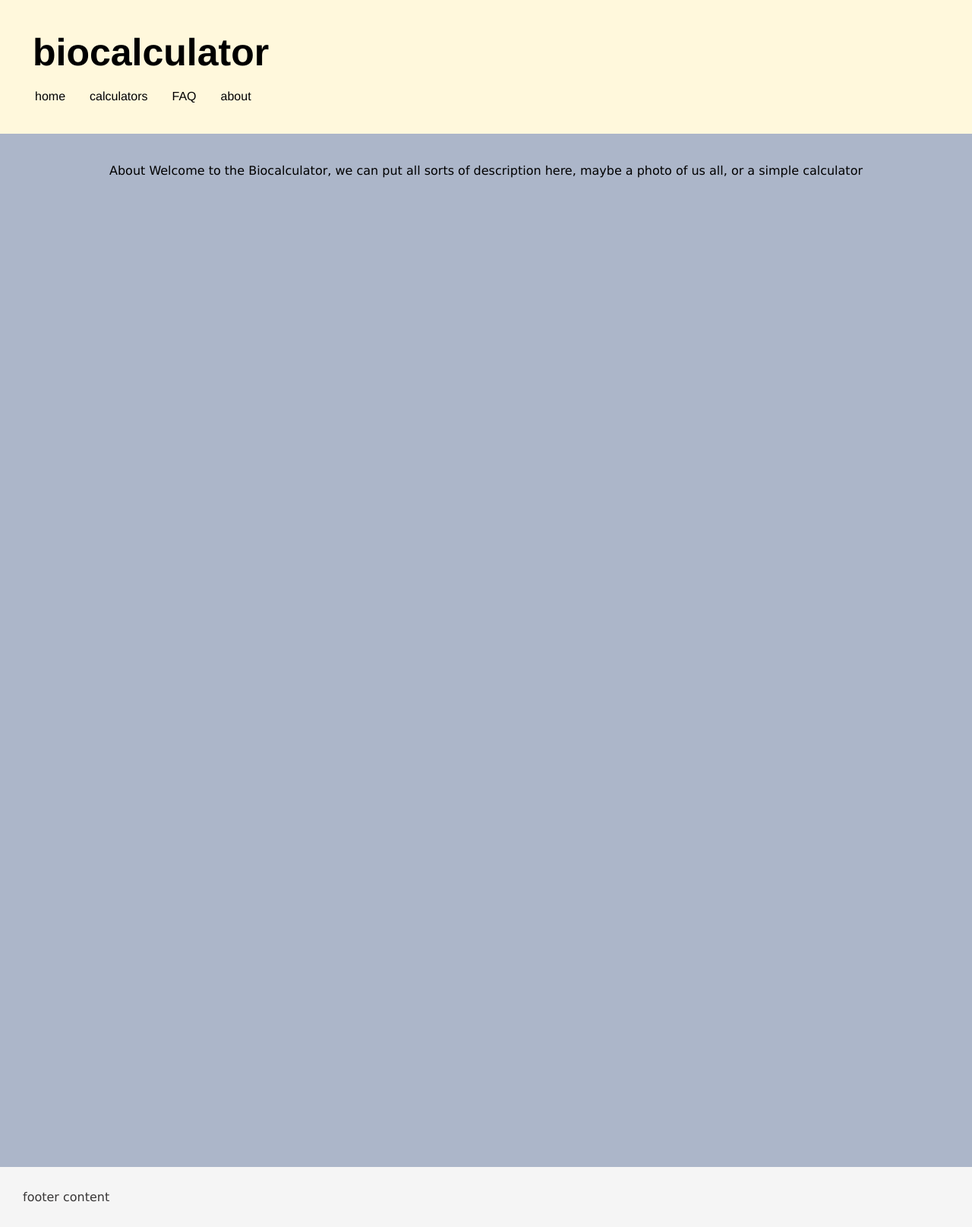
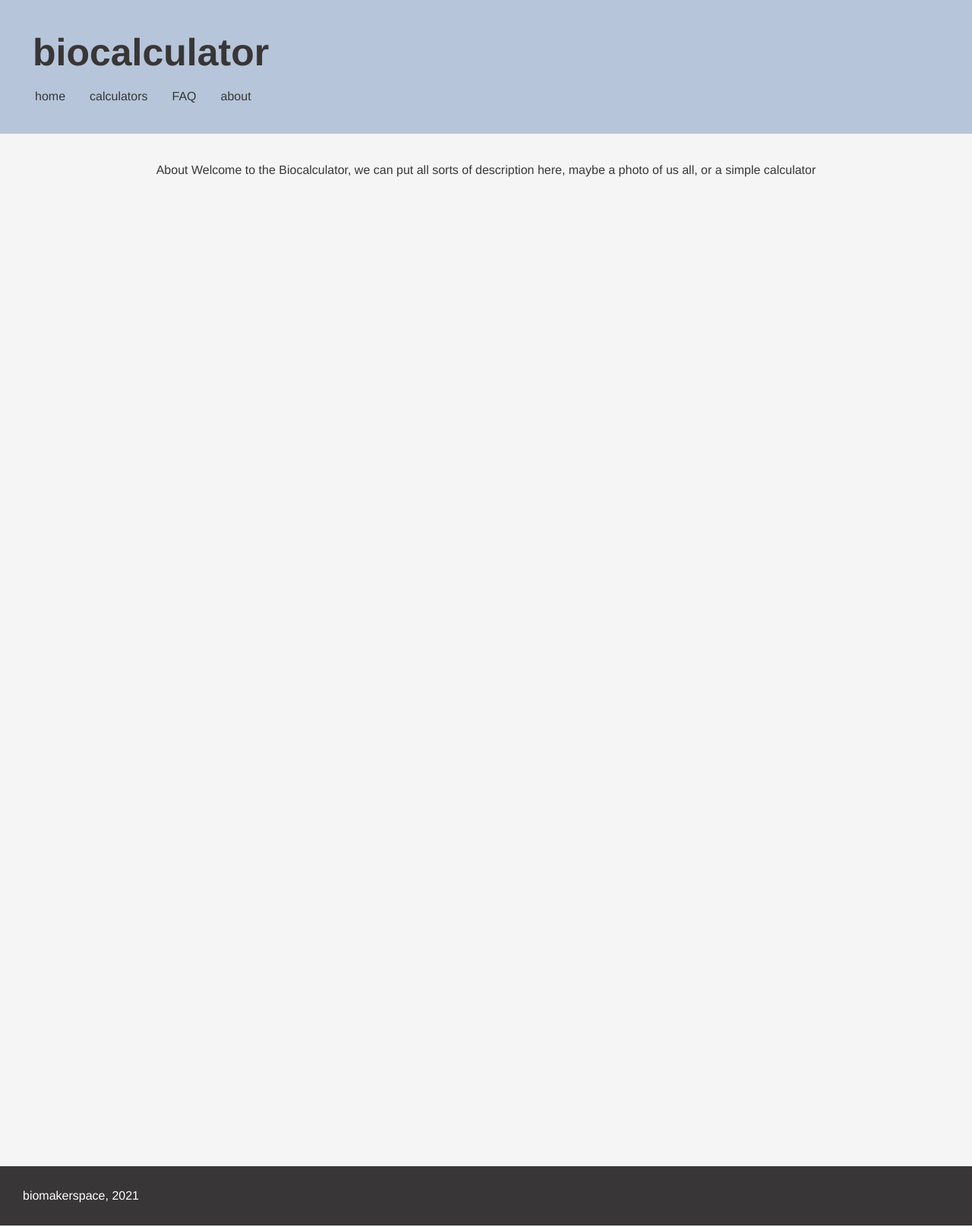
Before and after one commit to tommyfuu/BioCalculator, a Django app: page /about/ in a window 1280 px wide. Shown: the whole page at 76% size. Run offline with Django 3.2, Linux system fonts and the light colour scheme.

Commit message:
changed fonts and color scheme

```diff
--- a/homepage/templates/footer.html
+++ b/homepage/templates/footer.html
@@ -1,14 +1,16 @@
 <style>
     footer {
-        background-color: #f5f5f5;
+        /* background-color: rgb(182, 197, 218); */
+        background-color: rgb(56, 54, 54);
         padding: 30px;
         margin-top: 100%;
-        color: rgb(56, 54, 54);
+        /* color: rgb(56, 54, 54); */
+        color: white;
     }
 </style>
 
 <footer>
     <div class="fixed-bottom">
-      <p>footer content</p>
+      <p>biomakerspace, 2021</p>
     </div>
 </footer>
--- a/media/header.css
+++ b/media/header.css
@@ -1,13 +1,13 @@
 header {
   padding: 30px;
-  background-color: cornsilk;
+  background-color: rgb(182, 197, 218);
 }
 
 
 h1 {
   font-family: Helvetica, sans-serif;
   font-size:50px;
-  color:black;
+  color: rgb(56, 54, 54);
   padding-left: 3px;
   margin: 10px;
 }
@@ -27,14 +27,15 @@ ul {
   li a, .dropbtn {
     font-family: Helvetica, sans-serif;
     display: block;
-    color: black;
+    color: rgb(56, 54, 54);
     text-align: center;
     padding: 10px 16px;
     text-decoration: none;
   }
 
   li a:hover, .dropdown:hover .dropbtn {
-    background-color: #649bc7;
+    background-color: rgb(56, 54, 54);
+    color: white;
   }
 
   li.dropdown {
@@ -44,20 +45,26 @@ ul {
   .dropdown-content {
     display: none;
     position: absolute;
-    background-color: #649bc7;
+    background-color: rgb(209, 208, 208);
     min-width: 129px;
     z-index: 1;
   }
 
   .dropdown-content a {
-    color: black;
+    color: rgb(56, 54, 54);
     padding: 12px 16px;
     text-decoration: none;
     display: block;
     text-align: left;
   }
 
-  .dropdown-content a:hover {background-color:#95c5ec;}
+  .dropdown-content a:hover {
+    /* background-color: rgb(88, 87, 87); */
+    /* background-color: rgb(114, 112, 112); */
+    /* background-color: rgb(102, 117, 138); */
+    color: rgb(56, 54, 54);
+    background-color: rgb(221, 221, 221);
+  }
 
   .dropdown:hover .dropdown-content {
     display: block;
--- a/media/style.css
+++ b/media/style.css
@@ -8,11 +8,13 @@ table {
     height: 30%;
 }
 body {
-    background-color: rgb(172, 182, 201);
+    /* background-color: rgb(172, 182, 201); */
+    /* background-color: rgb(236, 236, 236); */
+    background-color: #f5f5f5;
     font-size: 18;
-    font-family: Verdana, Geneva, Tahoma, sans-serif;
+    font-family: Helvetica, sans-serif;
     background-repeat: no-repeat;
     background-attachment: fixed;
     background-size: cover;
-    color:black;
+    color: rgb(56, 54, 54);
 }
```
